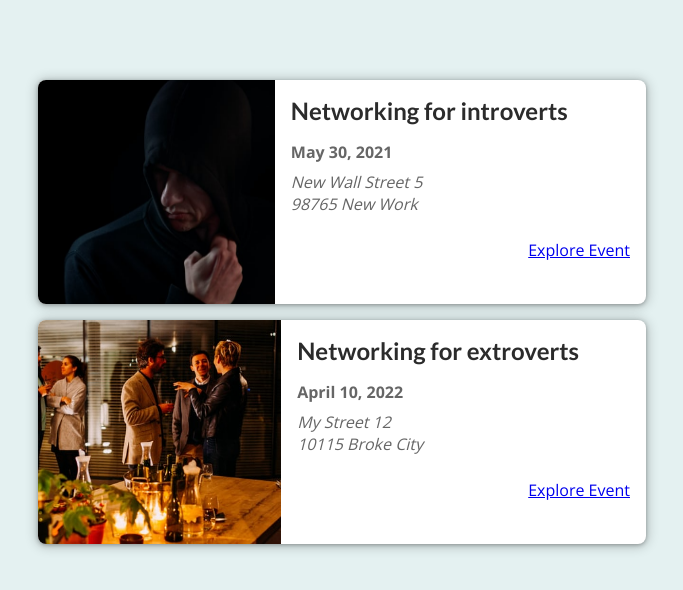
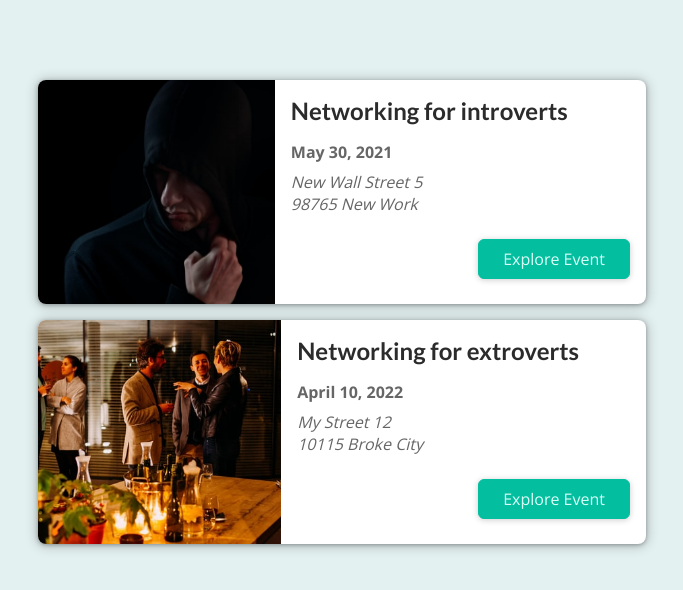
Before and after one commit to matovu-farid/events, a Next.js app: page / in a window 1280 px wide. Shown: the top 590 px of the page, without its empty margins (298-981 px from the left). Built offline with nearby package versions, Linux system fonts and the light colour scheme.

Commit message:
Add button component

```diff
--- a/components/events/EventItem.js
+++ b/components/events/EventItem.js
@@ -1,4 +1,4 @@
-import Link from "next/link";
+import Button from "../ui/Button";
 import styles from './event-item.module.css';
 
 const EventItem = ({ event }) => {
@@ -24,7 +24,7 @@
           </div>
         </div>
         <div className={styles.actions}>
-          <Link href={exploreLink}>Explore Event</Link>
+          <Button link={exploreLink}>Explore Event</Button>
         </div>
       </div>
     </li>
--- /dev/null
+++ b/components/ui/Button.js
@@ -0,0 +1,15 @@
+import Link from "next/link";
+import React from "react";
+import styles from './button.module.css'
+
+const Button = ({ children, link }) => {
+  return <div className={styles.btn}>
+  <Link  href={link}>
+
+      {children}
+    </Link>
+    </div>
+    ;
+};
+
+export default Button;
--- /dev/null
+++ b/components/ui/button.module.css
@@ -0,0 +1,22 @@
+.btn {
+
+  cursor: pointer;
+  font: inherit;
+  background-color: #03be9f;
+  border: 1px solid #03be9f;
+  border-radius: 6px;
+  padding: 0.5rem 1.5rem;
+  text-align: center;
+  box-shadow: 0 1px 6px rgba(0, 0, 0, 0.2);
+}
+.btn a {
+  text-decoration: none;
+  color: #dafff7;
+
+}
+
+.btn:hover,
+.btn:active {
+  background-color: #02afa1;
+  border-color: #02afa1;
+}
```
